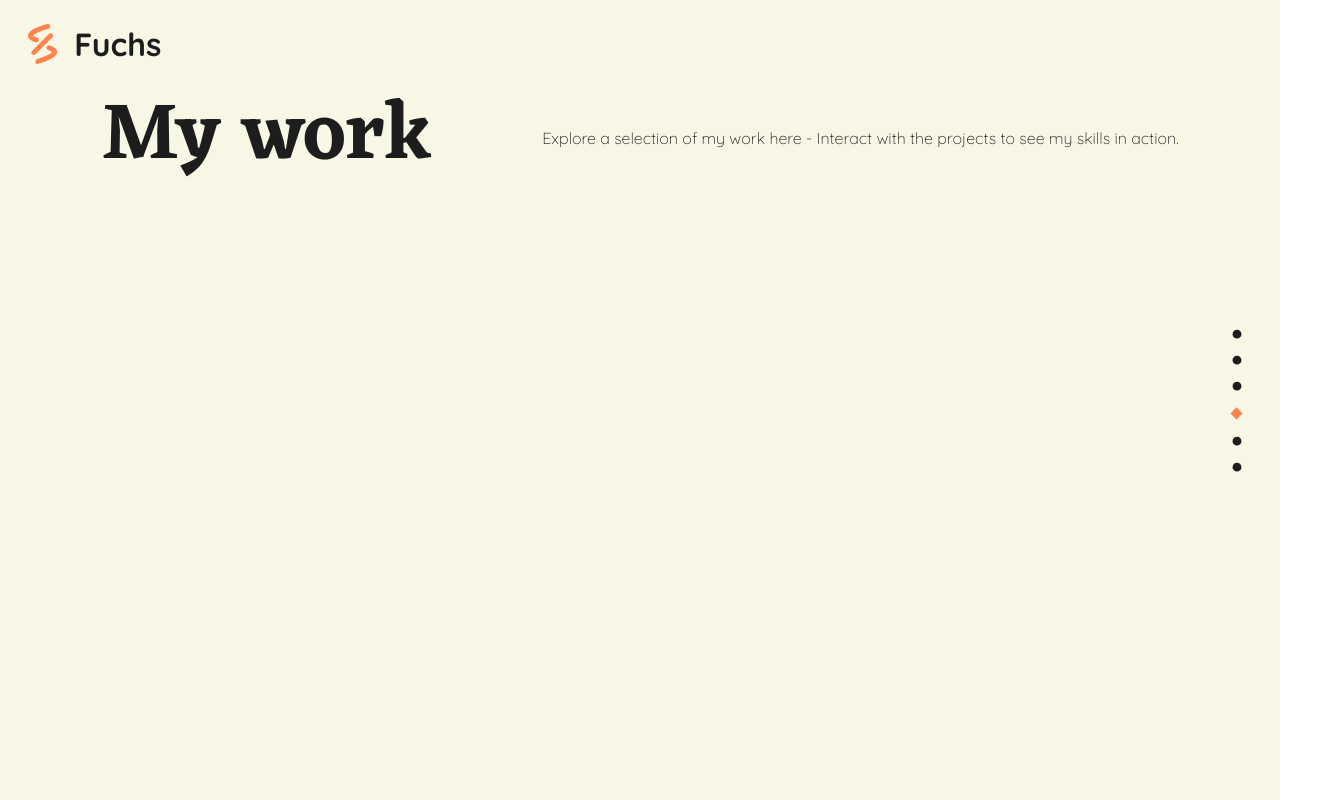
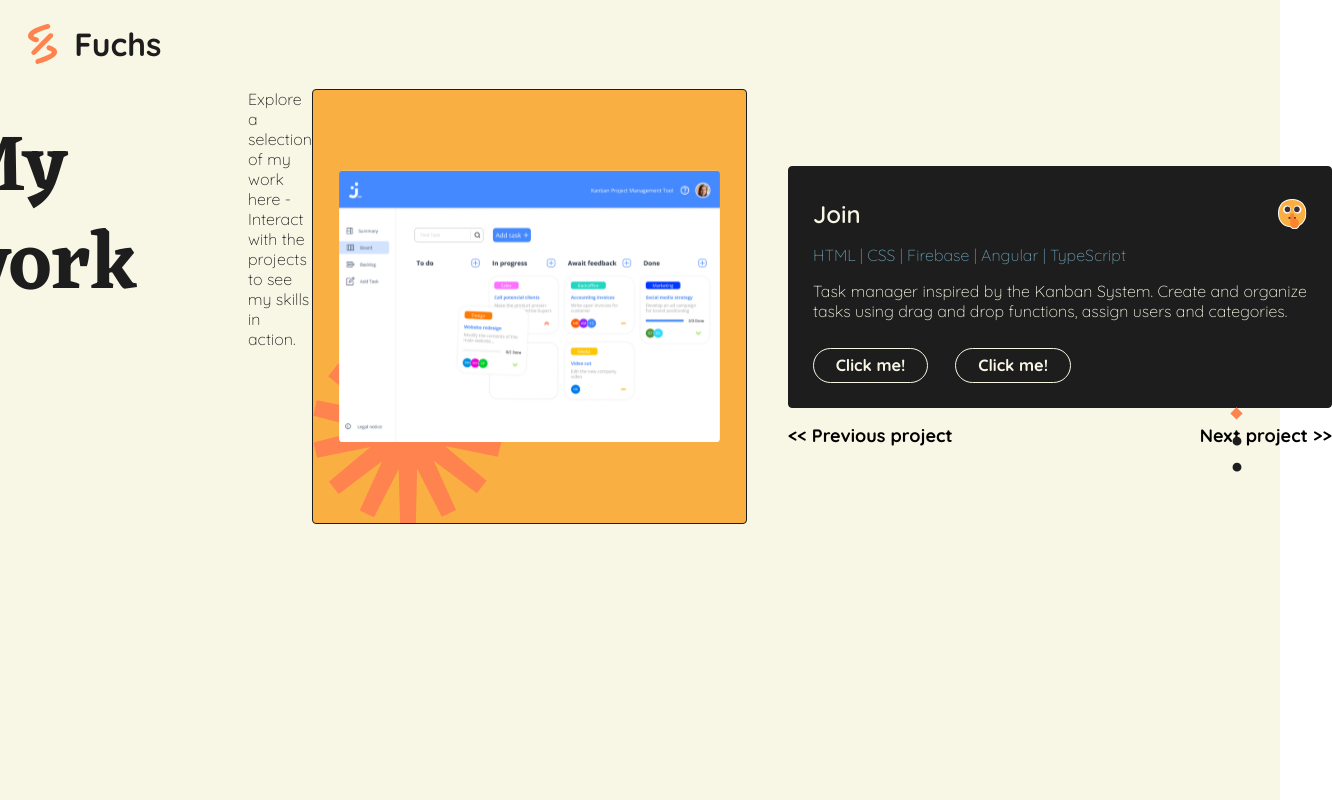
Before and after one commit to SimCommit/portfolio-website, an Angular app: page / in a window 1280 px wide. Shown: the whole page, 1332 px wide, since content can reach past the window. Built offline with nearby package versions, Linux system fonts and the light colour scheme.

Commit message:
feat: add ProjectComponent with styles and use in PortfolioComponent

```diff
--- a/src/app/main-page/portfolio/portfolio.component.html
+++ b/src/app/main-page/portfolio/portfolio.component.html
@@ -4,6 +4,5 @@
         <p>Explore a selection of my work here - Interact with the projects to see my skills in action.</p>
     </div>
 
-    <!-- ProjectComponent -->
-
+    <app-project id="app-project"></app-project>
 </section>
--- a/src/app/main-page/portfolio/portfolio.component.ts
+++ b/src/app/main-page/portfolio/portfolio.component.ts
@@ -1,9 +1,10 @@
 import { Component, inject } from '@angular/core';
 import { ShowcaseDataService } from '../showcase-data.service';
+import { ProjectComponent } from './project/project.component';
 
 @Component({
   selector: 'app-portfolio',
-  imports: [],
+  imports: [ProjectComponent],
   templateUrl: './portfolio.component.html',
   styleUrl: './portfolio.component.scss'
 })
--- /dev/null
+++ b/src/app/main-page/portfolio/project/project.component.html
@@ -0,0 +1,27 @@
+<div id="project-showcase">
+    <div id="p-preview">
+        <img id="p-pic" src="./assets/img/portfolio/project-preview-placeholder.svg" alt="Project-$ pic">
+        <img id="cogwheel-placeholder" src="./assets/img/Capa_bg.svg" alt="cogwheel animation placeholder">
+    </div>
+
+    <div id="p-content">
+        <div id="p-details">
+            <div id="p-header">
+                <h3>Join</h3>
+                <img src="./assets/img/icons/about-me/emoji-shh-placeholder.svg" alt="animation placeholder">
+            </div>
+            <p id="p-used-skills">HTML | CSS | Firebase | Angular | TypeScript</p>
+            <p id="p-description">Task manager inspired by the Kanban System. Create and organize
+                tasks using drag and drop functions, assign users and categories. </p>
+            <div id="p-links">
+                <app-primary-button></app-primary-button>
+                <app-primary-button></app-primary-button>
+            </div>
+        </div>
+
+        <div id="p-switch">
+            <button> << Previous project</button>
+            <button>Next project >> </button>
+        </div>
+    </div>
+</div>
--- /dev/null
+++ b/src/app/main-page/portfolio/project/project.component.scss
@@ -0,0 +1,73 @@
+@use "./../../../../styles/_mixins" as *;
+@use "./../../../../styles/_variables" as *;
+
+#project-showcase {
+  @include dFlex($g: 3rem, $jc: flex-start);
+}
+
+#p-preview {
+  width: 32rem;
+  height: 32rem;
+  @include dFlex($fd: column, $ai: flex-start);
+  background-color: $main-yellow;
+  border: 1px solid $main-black;
+  border-radius: 4px;
+
+  #p-pic {
+    width: 28rem;
+    // object-fit: contain;
+    align-self: center;
+    justify-self: center;
+    z-index: 2;
+  }
+
+  #cogwheel-placeholder {
+    position: absolute;
+    bottom: 0;
+    width: 14rem;
+    // margin-top: -80px;
+    z-index: 1;
+
+  }
+}
+
+#p-content {
+  width: 40rem;
+}
+
+#p-details {
+  @include dFlex($fd: column, $ai: flex-start, $jc: center);
+  @include cardBoxStyle();
+  background-color: $main-black;
+  color: $main-ivory;
+
+  #p-header {
+    @include dFlex($jc: space-between);
+    width: 100%;
+    h3 {
+      text-align: start;
+    }
+  }
+
+  p {
+    margin-top: 16px;
+  }
+}
+
+#p-used-skills {
+  color: $main-blue;
+}
+
+#p-links {
+  @include dFlex($g: 2rem);
+}
+
+#p-switch {
+  margin-top: 16px;
+  @include dFlex($jc: space-between);
+
+  button {
+    font-size: 18px;
+    font-weight: bold;
+  }
+}
```
Also changed, not shown: src/app/main-page/portfolio/project/project.component.ts (added, +12 -0 lines), public/assets/img/portfolio/project-preview-placeholder.svg (added).
